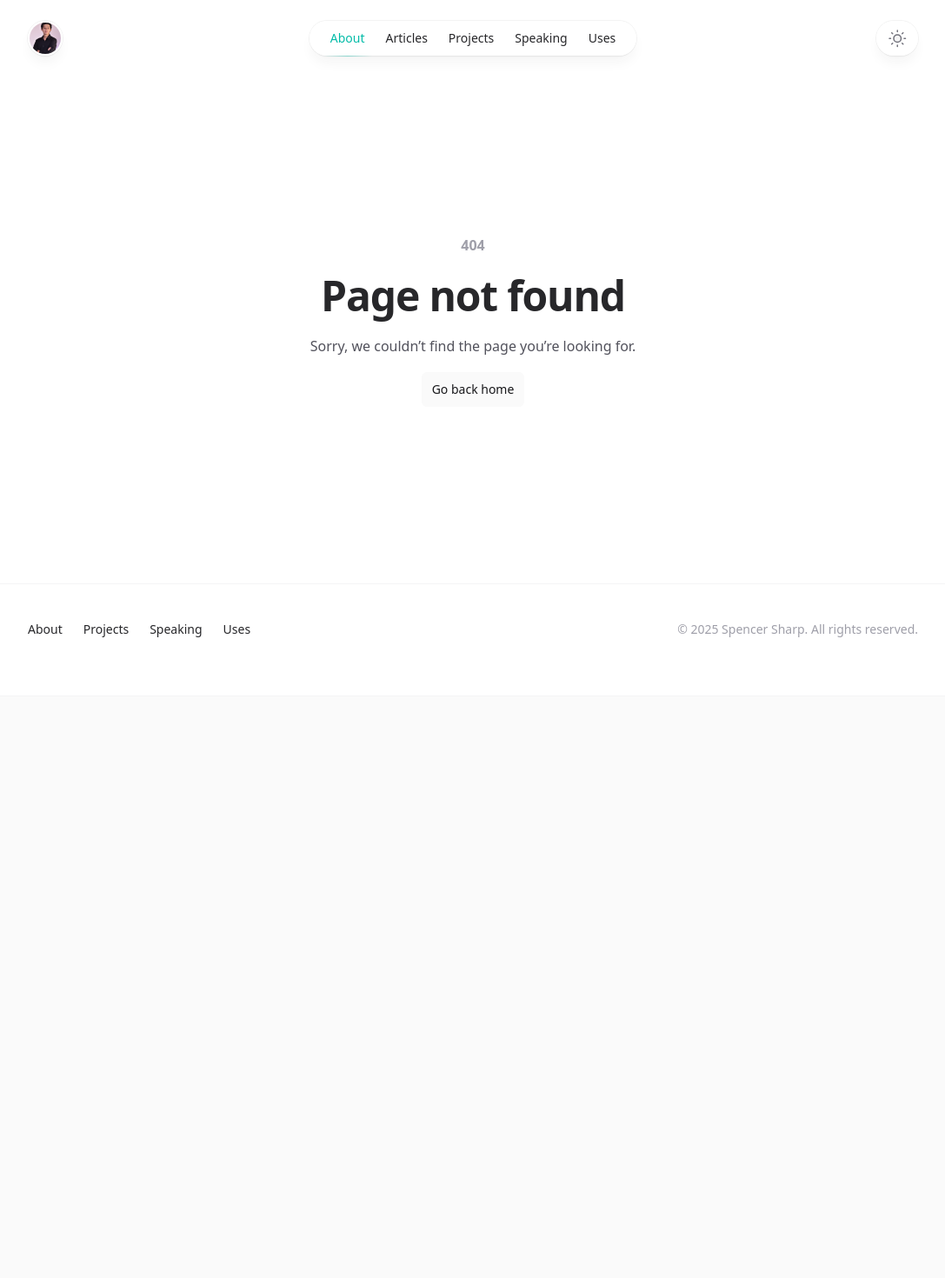
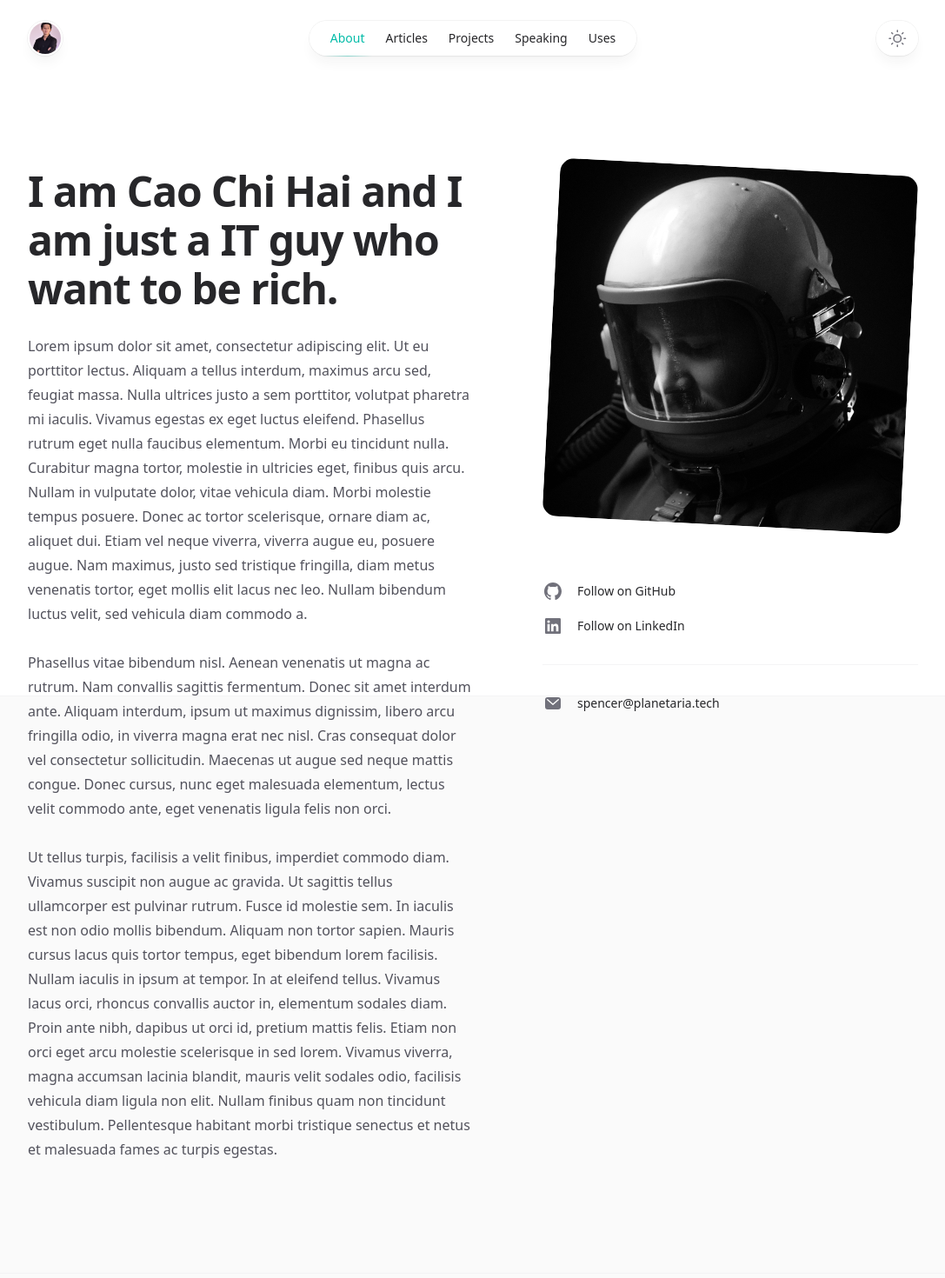
Before and after one commit to haicao2805/minimal-portfolio, a Next.js app: page /about in a window 1280 px wide. Before the commit this address had no page. Shown: the top 1470 px of the page at 87% size, without its empty margins (96-1183 px from the left). Before the commit the page ends 800 px from the top, so only its background shows below. Built offline with nearby package versions, Linux system fonts and the light colour scheme.

Commit message:
draft: about

```diff
--- /dev/null
+++ b/src/app/about/page.tsx
@@ -0,0 +1,130 @@
+import { type Metadata } from "next";
+import Image from "next/image";
+import Link from "next/link";
+import clsx from "clsx";
+
+import { Container } from "@/components/Container";
+import { GitHubIcon, LinkedInIcon } from "@/components/SocialIcons";
+import portraitImage from "@/images/portrait.jpg";
+
+function SocialLink({
+  className,
+  href,
+  children,
+  icon: Icon,
+}: {
+  className?: string;
+  href: string;
+  icon: React.ComponentType<{ className?: string }>;
+  children: React.ReactNode;
+}) {
+  return (
+    <li className={clsx(className, "flex")}>
+      <Link
+        href={href}
+        className="group flex text-sm font-medium text-zinc-800 transition hover:text-teal-500 dark:text-zinc-200 dark:hover:text-teal-500"
+      >
+        <Icon className="h-6 w-6 flex-none fill-zinc-500 transition group-hover:fill-teal-500" />
+        <span className="ml-4">{children}</span>
+      </Link>
+    </li>
+  );
+}
+
+function MailIcon(props: React.ComponentPropsWithoutRef<"svg">) {
+  return (
+    <svg viewBox="0 0 24 24" aria-hidden="true" {...props}>
+      <path
+        fillRule="evenodd"
+        d="M6 5a3 3 0 0 0-3 3v8a3 3 0 0 0 3 3h12a3 3 0 0 0 3-3V8a3 3 0 0 0-3-3H6Zm.245 2.187a.75.75 0 0 0-.99 1.126l6.25 5.5a.75.75 0 0 0 .99 0l6.25-5.5a.75.75 0 0 0-.99-1.126L12 12.251 6.245 7.187Z"
+      />
+    </svg>
+  );
+}
+
+export const metadata: Metadata = {
+  title: "About",
+  description:
+    "I’m Spencer Sharp. I live in New York City, where I design the future.",
+};
+
+export default function About() {
+  return (
+    <Container className="mt-16 sm:mt-32">
+      <div className="grid grid-cols-1 gap-y-16 lg:grid-cols-2 lg:grid-rows-[auto_1fr] lg:gap-y-12">
+        <div className="lg:pl-20">
+          <div className="max-w-xs px-2.5 lg:max-w-none">
+            <Image
+              src={portraitImage}
+              alt=""
+              sizes="(min-width: 1024px) 32rem, 20rem"
+              className="aspect-square rotate-3 rounded-2xl bg-zinc-100 object-cover dark:bg-zinc-800"
+            />
+          </div>
+        </div>
+        <div className="lg:order-first lg:row-span-2">
+          <h1 className="text-4xl font-bold tracking-tight text-zinc-800 sm:text-5xl dark:text-zinc-100">
+            I am Cao Chi Hai and I am just a IT guy who want to be rich.
+          </h1>
+          <div className="mt-6 space-y-7 text-base text-zinc-600 dark:text-zinc-400">
+            <p>
+              Lorem ipsum dolor sit amet, consectetur adipiscing elit. Ut eu
+              porttitor lectus. Aliquam a tellus interdum, maximus arcu sed,
+              feugiat massa. Nulla ultrices justo a sem porttitor, volutpat
+              pharetra mi iaculis. Vivamus egestas ex eget luctus eleifend.
+              Phasellus rutrum eget nulla faucibus elementum. Morbi eu tincidunt
+              nulla. Curabitur magna tortor, molestie in ultricies eget, finibus
+              quis arcu. Nullam in vulputate dolor, vitae vehicula diam. Morbi
+              molestie tempus posuere. Donec ac tortor scelerisque, ornare diam
+              ac, aliquet dui. Etiam vel neque viverra, viverra augue eu,
+              posuere augue. Nam maximus, justo sed tristique fringilla, diam
+              metus venenatis tortor, eget mollis elit lacus nec leo. Nullam
+              bibendum luctus velit, sed vehicula diam commodo a.
+            </p>
+            <p>
+              Phasellus vitae bibendum nisl. Aenean venenatis ut magna ac
+              rutrum. Nam convallis sagittis fermentum. Donec sit amet interdum
+              ante. Aliquam interdum, ipsum ut maximus dignissim, libero arcu
+              fringilla odio, in viverra magna erat nec nisl. Cras consequat
+              dolor vel consectetur sollicitudin. Maecenas ut augue sed neque
+              mattis congue. Donec cursus, nunc eget malesuada elementum, lectus
+              velit commodo ante, eget venenatis ligula felis non orci.
+            </p>
+            <p>
+              Ut tellus turpis, facilisis a velit finibus, imperdiet commodo
+              diam. Vivamus suscipit non augue ac gravida. Ut sagittis tellus
+              ullamcorper est pulvinar rutrum. Fusce id molestie sem. In iaculis
+              est non odio mollis bibendum. Aliquam non tortor sapien. Mauris
+              cursus lacus quis tortor tempus, eget bibendum lorem facilisis.
+              Nullam iaculis in ipsum at tempor. In at eleifend tellus. Vivamus
+              lacus orci, rhoncus convallis auctor in, elementum sodales diam.
+              Proin ante nibh, dapibus ut orci id, pretium mattis felis. Etiam
+              non orci eget arcu molestie scelerisque in sed lorem. Vivamus
+              viverra, magna accumsan lacinia blandit, mauris velit sodales
+              odio, facilisis vehicula diam ligula non elit. Nullam finibus quam
+              non tincidunt vestibulum. Pellentesque habitant morbi tristique
+              senectus et netus et malesuada fames ac turpis egestas.
+            </p>
+          </div>
+        </div>
+        <div className="lg:pl-20">
+          <ul role="list">
+            <SocialLink href="#" icon={GitHubIcon} className="mt-4">
+              Follow on GitHub
+            </SocialLink>
+            <SocialLink href="#" icon={LinkedInIcon} className="mt-4">
+              Follow on LinkedIn
+            </SocialLink>
+            <SocialLink
+              href="mailto:spencer@planetaria.tech"
+              icon={MailIcon}
+              className="mt-8 border-t border-zinc-100 pt-8 dark:border-zinc-700/40"
+            >
+              spencer@planetaria.tech
+            </SocialLink>
+          </ul>
+        </div>
+      </div>
+    </Container>
+  );
+}
--- a/src/components/Footer.tsx
+++ b/src/components/Footer.tsx
@@ -33,7 +33,7 @@ export function Footer() {
                 <NavLink href="/uses">Uses</NavLink>
               </div>
               <p className="text-sm text-zinc-400 dark:text-zinc-500">
-                &copy; {new Date().getFullYear()} Spencer Sharp. All rights
+                &copy; {new Date().getFullYear()} Cao Chi Hai. All rights
                 reserved.
               </p>
             </div>
--- /dev/null
+++ b/src/components/SocialIcons.tsx
@@ -0,0 +1,19 @@
+export function GitHubIcon(props: React.ComponentPropsWithoutRef<"svg">) {
+  return (
+    <svg viewBox="0 0 24 24" aria-hidden="true" {...props}>
+      <path
+        fillRule="evenodd"
+        clipRule="evenodd"
+        d="M12 2C6.475 2 2 6.588 2 12.253c0 4.537 2.862 8.369 6.838 9.727.5.09.687-.218.687-.487 0-.243-.013-1.05-.013-1.91C7 20.059 6.35 18.957 6.15 18.38c-.113-.295-.6-1.205-1.025-1.448-.35-.192-.85-.667-.013-.68.788-.012 1.35.744 1.538 1.051.9 1.551 2.338 1.116 2.912.846.088-.666.35-1.115.638-1.371-2.225-.256-4.55-1.14-4.55-5.062 0-1.115.387-2.038 1.025-2.756-.1-.256-.45-1.307.1-2.717 0 0 .837-.269 2.75 1.051.8-.23 1.65-.346 2.5-.346.85 0 1.7.115 2.5.346 1.912-1.333 2.75-1.05 2.75-1.05.55 1.409.2 2.46.1 2.716.637.718 1.025 1.628 1.025 2.756 0 3.934-2.337 4.806-4.562 5.062.362.32.675.936.675 1.897 0 1.371-.013 2.473-.013 2.82 0 .268.188.589.688.486a10.039 10.039 0 0 0 4.932-3.74A10.447 10.447 0 0 0 22 12.253C22 6.588 17.525 2 12 2Z"
+      />
+    </svg>
+  );
+}
+
+export function LinkedInIcon(props: React.ComponentPropsWithoutRef<"svg">) {
+  return (
+    <svg viewBox="0 0 24 24" aria-hidden="true" {...props}>
+      <path d="M18.335 18.339H15.67v-4.177c0-.996-.02-2.278-1.39-2.278-1.389 0-1.601 1.084-1.601 2.205v4.25h-2.666V9.75h2.56v1.17h.035c.358-.674 1.228-1.387 2.528-1.387 2.7 0 3.2 1.778 3.2 4.091v4.715zM7.003 8.575a1.546 1.546 0 01-1.548-1.549 1.548 1.548 0 111.547 1.549zm1.336 9.764H5.666V9.75H8.34v8.589zM19.67 3H4.329C3.593 3 3 3.58 3 4.297v15.406C3 20.42 3.594 21 4.328 21h15.338C20.4 21 21 20.42 21 19.703V4.297C21 3.58 20.4 3 19.666 3h.003z" />
+    </svg>
+  );
+}
```
Also changed, not shown: src/images/portrait.jpg (added).
